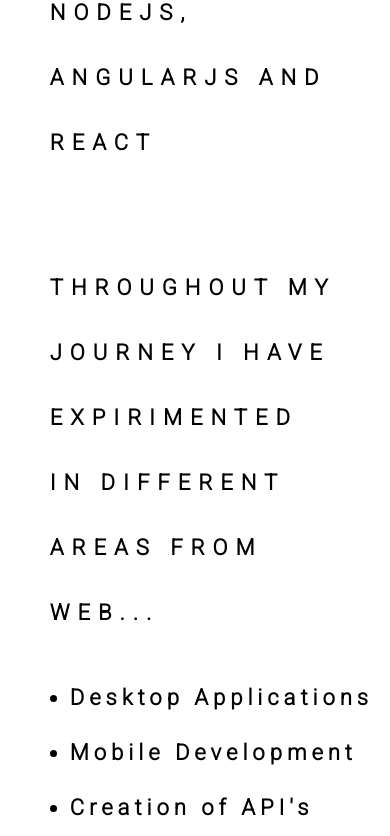
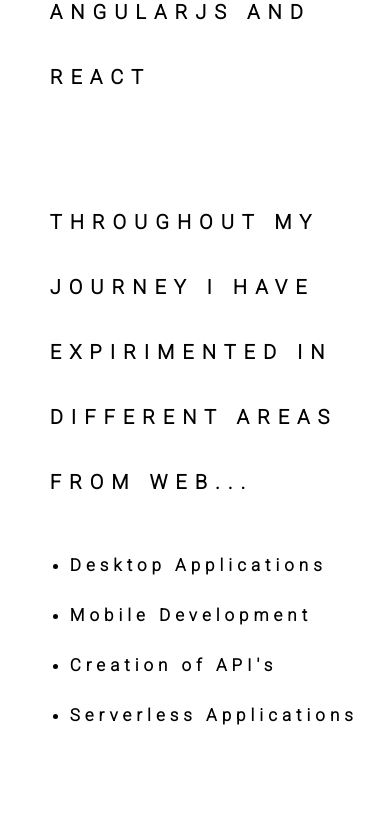
Before and after one commit to seanp97/sean-pelser-portfolio, a React (Create React App) app: page /about in a window 390 px wide. Shown: the part 1156-1992 px from the top of the page. Built offline with nearby package versions, Linux system fonts and the light colour scheme; a web font is replaced by a local one.

Commit message:
Update App.css

```diff
--- a/src/App.css
+++ b/src/App.css
@@ -300,7 +300,13 @@
 	font-size: 5rem;
     }
 
-    .brief-text h3 {
+    .brief-text h3,
+    .single-item h3,
+    .about-page h4{
 	font-size: 20px;
     }
+
+    .about-page ul li {
+       font-size: 17px;
+    }
 }
```
